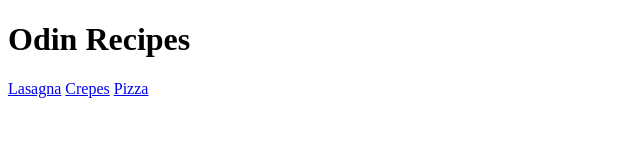
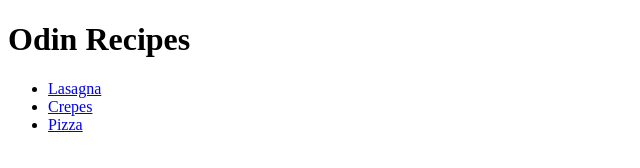
Before and after one commit to enrycami/odin-recipes, a plain HTML site: page index.html in a window 1280 px wide. Shown: the whole page, without its empty margins (0-640 px from the left). Drawn offline with Linux system fonts and the light colour scheme.

Commit message:
Rearrange recipes in a list in index

```diff
--- a/index.html
+++ b/index.html
@@ -6,8 +6,10 @@
     </head>
     <body>
         <h1>Odin Recipes</h1>
-        <a href="./recipes/lasagna.html">Lasagna</a>
-        <a href="./recipes/crepes.html">Crepes</a>
-        <a href="./recipes/pizza.html">Pizza</a>
+        <ul>
+            <li><a href="./recipes/lasagna.html">Lasagna</a></li>
+            <li><a href="./recipes/crepes.html">Crepes</a></li>
+            <li><a href="./recipes/pizza.html">Pizza</a></li>
+        </ul>
     </body>
 </html>
```
